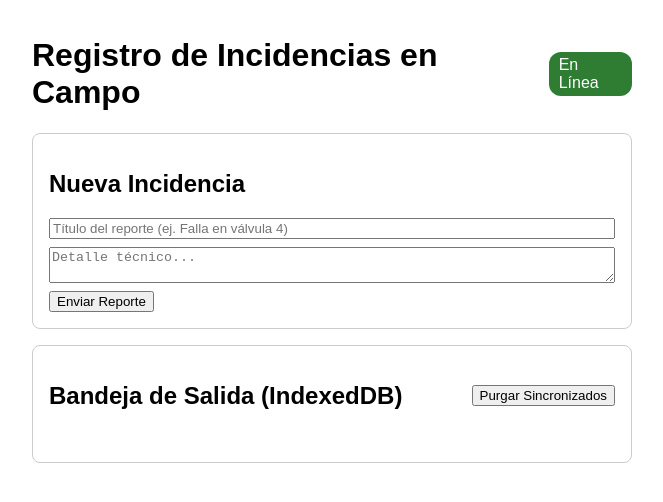
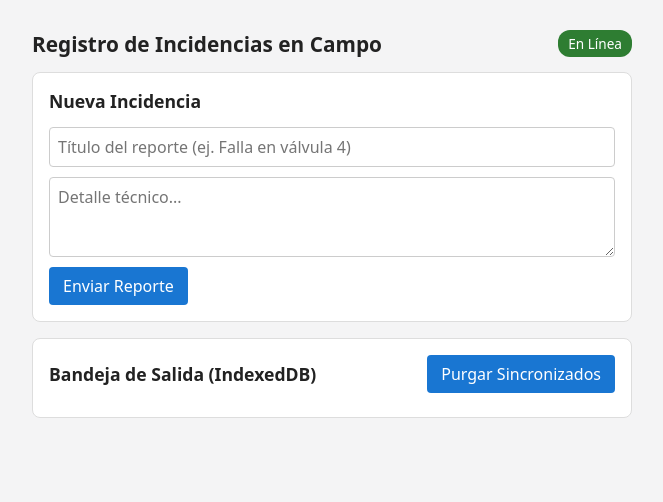
Before and after one commit to Cesar-Emilio/pwa-outbox-practica, a plain HTML site: page index.html in a window 1280 px wide. Shown: the whole page, without its empty margins (308-971 px from the left). Drawn offline with Linux system fonts and the light colour scheme.

Commit message:
Diseño simple

```diff
--- a/styles.css
+++ b/styles.css
@@ -1,20 +1,34 @@
 body {
-  font-family: sans-serif;
+  font-family: system-ui, sans-serif;
+  background: #f4f4f5;
+  color: #222;
   max-width: 600px;
   margin: 0 auto;
   padding: 16px;
+}
+
+h1 {
+  font-size: 1.3rem;
+}
+
+h2 {
+  font-size: 1.1rem;
+  margin-top: 0;
 }
 
 header {
   display: flex;
   justify-content: space-between;
   align-items: center;
+  gap: 8px;
 }
 
 .badge {
   padding: 4px 10px;
   border-radius: 12px;
   color: #fff;
+  font-size: 0.85rem;
+  white-space: nowrap;
 }
 
 .badge.online {
@@ -26,22 +40,66 @@ header {
 }
 
 .card {
-  border: 1px solid #ccc;
+  background: #fff;
+  border: 1px solid #ddd;
   border-radius: 8px;
   padding: 16px;
   margin-bottom: 16px;
 }
 
-form input,
-form textarea {
+input,
+textarea {
   display: block;
   width: 100%;
   box-sizing: border-box;
-  margin-bottom: 8px;
+  margin-bottom: 10px;
+  padding: 8px;
+  border: 1px solid #ccc;
+  border-radius: 4px;
+  font: inherit;
+}
+
+textarea {
+  min-height: 80px;
+  resize: vertical;
+}
+
+button {
+  padding: 8px 14px;
+  border: none;
+  border-radius: 4px;
+  background: #1976d2;
+  color: #fff;
+  font: inherit;
+  cursor: pointer;
+}
+
+button:hover {
+  background: #135ba1;
 }
 
 .header-lista {
   display: flex;
   justify-content: space-between;
   align-items: center;
+  margin-bottom: 8px;
 }
+
+.header-lista h2 {
+  margin: 0;
+}
+
+#lista-outbox {
+  list-style: none;
+  padding: 0;
+  margin: 0;
+}
+
+#lista-outbox li {
+  padding: 8px 0;
+  border-bottom: 1px solid #eee;
+}
+
+#lista-outbox li:last-child {
+  border-bottom: none;
+}
```
